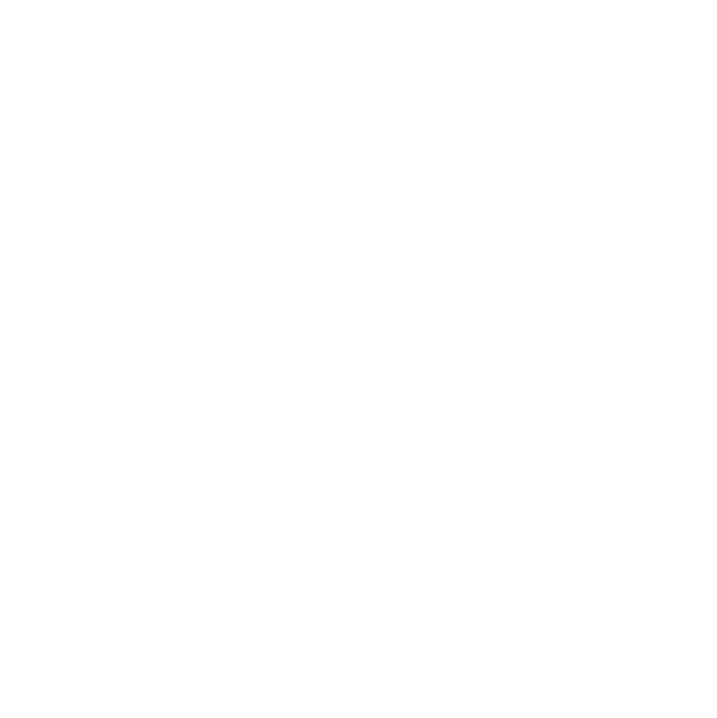
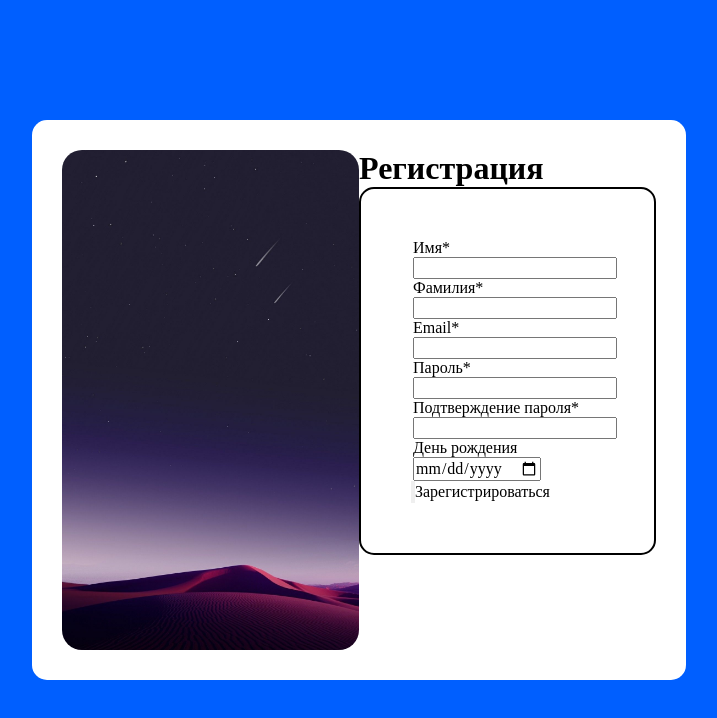
Before and after one commit to CodeCraftSonya/registration-form, a website: page index.html in a window 1280 px wide. Shown: the whole page, without its empty margins (281-998 px from the left). Drawn offline with Linux system fonts and the light colour scheme.

Commit message:
feat: add image

```diff
--- a/index.html
+++ b/index.html
@@ -5,9 +5,50 @@
     <meta name="viewport"
           content="width=device-width, user-scalable=no, initial-scale=1.0, maximum-scale=1.0, minimum-scale=1.0">
     <meta http-equiv="X-UA-Compatible" content="ie=edge">
-    <title>Document</title>
+    <title>
+        Document
+    </title>
+    <link rel="stylesheet" href="styles.css">
 </head>
-<body>
+<body class="page">
+<div class="wrapper">
+    <div class="image-wrapper">
+        <img src="desert.jpg" class="image">
+    </div>
+
+    <div class="registration">
+        <h1>Регистрация</h1>
+        <form class="registration-form">
+            <fieldset>
+                <label for="first-name" class="label">Имя*</label>
+                <input id="first-name" name="first-name" type="text" required>
+
+                <label for="last-name" class="label">Фамилия*</label>
+                <input id="last-name" name="last-name" type="text" required>
+            </fieldset>
+            <fieldset>
+                <legend></legend>
+                <label for="email" class="label">Email*</label>
+                <input id="email" name="email" type="email" required>
+            </fieldset>
+            <fieldset>
+                <legend></legend>
+                <label for="password" class="label">Пароль*</label>
+                <input id="password" name="password" type="password" required>
+
+                <label for="password-confirm" class="label">Подтверждение пароля*</label>
+                <input id="password-confirm" name="password-confirm" type="password" required>
+            </fieldset>
+            <fieldset>
+                <legend></legend>
+                <label for="birth-day" class="label">День рождения</label>
+                <input id="birth-day" name="birth-day" type="date">
+            </fieldset>
+            <input id="form-button" type="button">Зарегистрироваться
+        </form>
+    </div>
+
+</div>
 
 </body>
 </html>
--- a/styles.css
+++ b/styles.css
@@ -0,0 +1,101 @@
+*,
+*::after,
+*::before {
+  box-sizing: border-box;
+}
+
+html,
+body {
+  height: 100%;
+  margin: 0;
+}
+
+h1,
+h2,
+h3,
+h4,
+h5,
+h6,
+p,
+ul,
+ol,
+li {
+  margin: 0;
+  padding: 0;
+}
+
+a {
+  color: inherit;
+}
+
+button,
+input {
+  font-family: inherit;
+  font-size: inherit;
+  padding: 0;
+}
+
+ul,
+ol {
+  list-style: none;
+}
+
+figure {
+  margin: 0;
+}
+
+fieldset {
+  border: 0;
+  padding: 0;
+}
+
+.visually-hidden {
+  position: absolute;
+  inline-size: 1px;
+  block-size: 1px;
+  overflow: hidden;
+  clip: rect(0 0 0 0);
+  clip-path: inset(50%);
+  white-space: nowrap;
+}
+
+.page {
+  background-color: #005fff;
+  display: flex;
+  justify-content: center;
+  align-items: center;
+}
+
+.wrapper {
+  display: flex;
+  background-color: #fff;
+  padding-inline: 30px;
+  padding-block: 30px;
+  border-radius: 15px;
+  height: 70%;
+}
+
+.registration-form {
+  padding: 50px;
+  border: 2px solid black;
+  border-radius: 15px;
+}
+
+.label {
+  display: block;
+}
+.image-wrapper {
+  width: 50%;
+}
+
+.registration {
+  width: 50%;
+}
+.image {
+  display: block;
+  width: 100%;
+  height: 100%;
+  object-fit: cover;
+  object-position: center;
+  border-radius: 20px;
+}
```
Also changed, not shown: desert.jpg (added).
